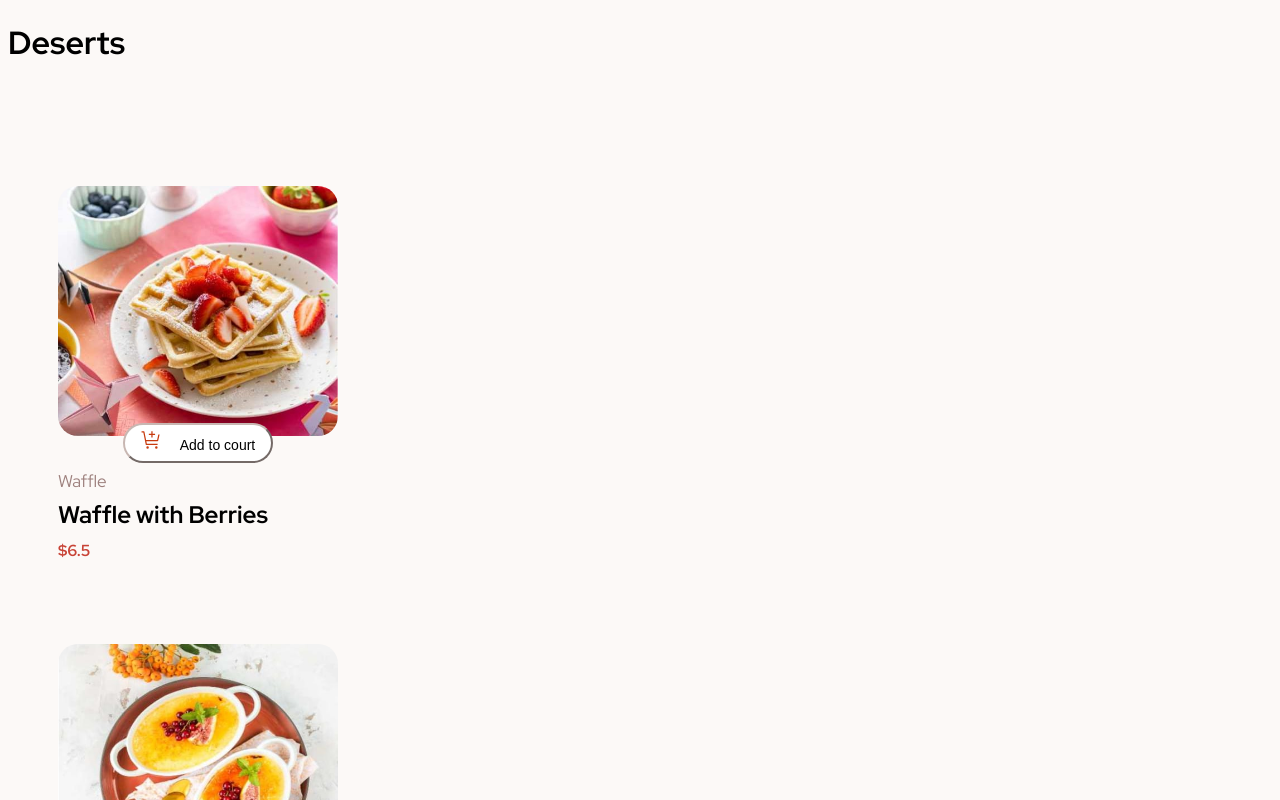
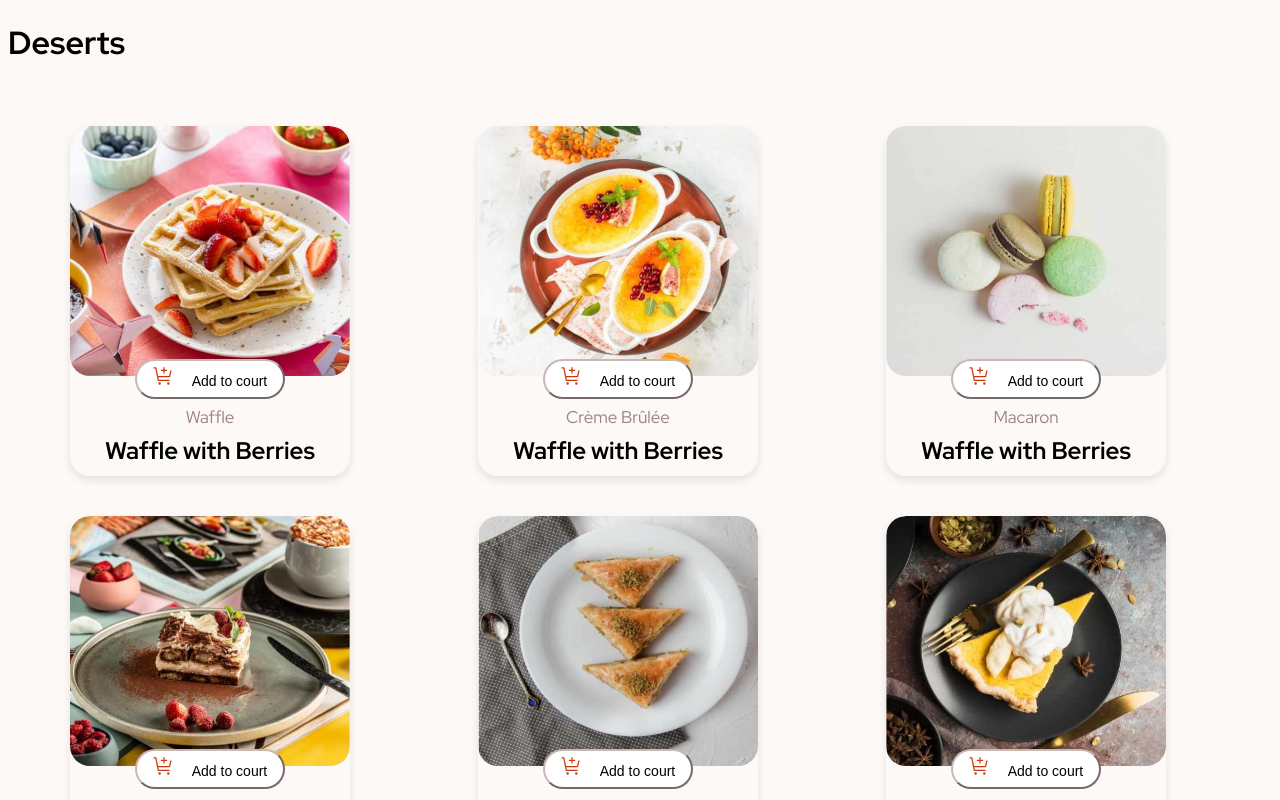
Before and after one commit to SabaMinadze/product-list-with-cart-main, a React (Vite) app: page / in a window 1280 px wide. Shown: the top 800 px of the page. Built offline with nearby package versions, Linux system fonts and the light colour scheme.

Commit message:
flex all cards

```diff
--- a/src/App.css
+++ b/src/App.css
@@ -5,7 +5,3 @@
   font-family: 'Red Hat Display', sans-serif;
 
 }
-
-.card-container{
-  display: flex;
-}
--- a/src/App.tsx
+++ b/src/App.tsx
@@ -1,17 +1,22 @@
-import "./App.css"
-import Card from "./components/Card/Card"
-import data from "../data.json"
+import "./App.css";
+import Card from "./components/Card/Card";
+import data from "../data.json";
 
 function App() {
-
   return (
     <>
-    <h1 className="txt">Deserts</h1>
-    <div className="card-container">
-      <div>{data.map(e => <Card price={e.price} category={e.category} imgSrc={e.image.desktop}/>)}</div>
-    </div>
+      <h1 className="txt">Deserts</h1>
+      <div className="card-container">
+        {data.map((e) => (
+          <Card
+            price={e.price}
+            category={e.category}
+            imgSrc={e.image.desktop}
+          />
+        ))}
+      </div>
     </>
-  )
+  );
 }
 
-export default App
+export default App;
--- a/src/components/Card/Card.css
+++ b/src/components/Card/Card.css
@@ -1,30 +1,39 @@
-.container{
-    margin-left: 50px;
+/* Flex container to hold all cards in App component */
+.card-container {
+    display: flex;
+    flex-wrap: wrap; /* Ensures cards wrap if they exceed the container width */
+    justify-content: space-around; /* Spaces out the cards evenly */
+    padding: 20px;
+  }
+
+  /* Main box for each card, ensuring flex behavior */
+  .mainBox {
+    display: flex;
+    justify-content: center;
+    align-items: center;
+    margin: 20px; /* Spacing between each card */
+  }
+
+  /* Styling for the card container itself */
+  .container {
+    height: 350px;
+    width: 280px;
+    display: flex;
+    flex-direction: column;
+    align-items: center;
+    box-shadow: 0px 4px 8px rgba(0, 0, 0, 0.1);
+    border-radius: 20px;
+    overflow: hidden;
+  }
+
+  /* Image inside the card */
+  .product {
     height: 250px;
     width: 280px;
-    margin-top: 100px;
-}
-
-
-.mainBox{
-    display: flex;
-}
-
-.image{
-    height: 250px;
-    width: 280px;
-    background-color: red;
     border-radius: 20px;
   }
 
-.product{
-    height: 250px;
-    width: 280px;
-    border-radius: 20px;
-
-}
-
-.btn{
+  .btn {
     height: 40px;
     width: 150px;
     border-radius: 20px;
@@ -33,26 +42,22 @@
     transform: translateY(-17px);
   }
 
-.btn:hover{
+  .btn:hover {
     color: rgb(202,71,30);
     cursor: pointer;
   }
 
-
-.img2{
+  .img2 {
     margin-right: 13px;
     margin-top: -3px;
   }
 
-.btntxt{
+  .btntxt {
     margin-left: 5px;
     font-size: 14px;
   }
 
-@import url('https://fonts.googleapis.com/css2?family=Red+Hat+Display:wght@400;700&display=swap');
-
-
-.txt3{
+  .txt3 {
     color: rgb(157,128,125);
     font-family: 'Red Hat Display', sans-serif;
     font-weight: 500;
@@ -60,12 +65,12 @@
     margin-top: -10px;
   }
 
-.txt4{
+  .txt4 {
     font-family: 'Red Hat Display', sans-serif;
     margin-top: -10px;
   }
 
-.txt5{
+  .txt5 {
     margin-top: -10px;
     color: rgb(200,67,54);
     font-family: 'Red Hat Display', sans-serif;
```
Lines whose indentation alone changed are shown as unchanged.
